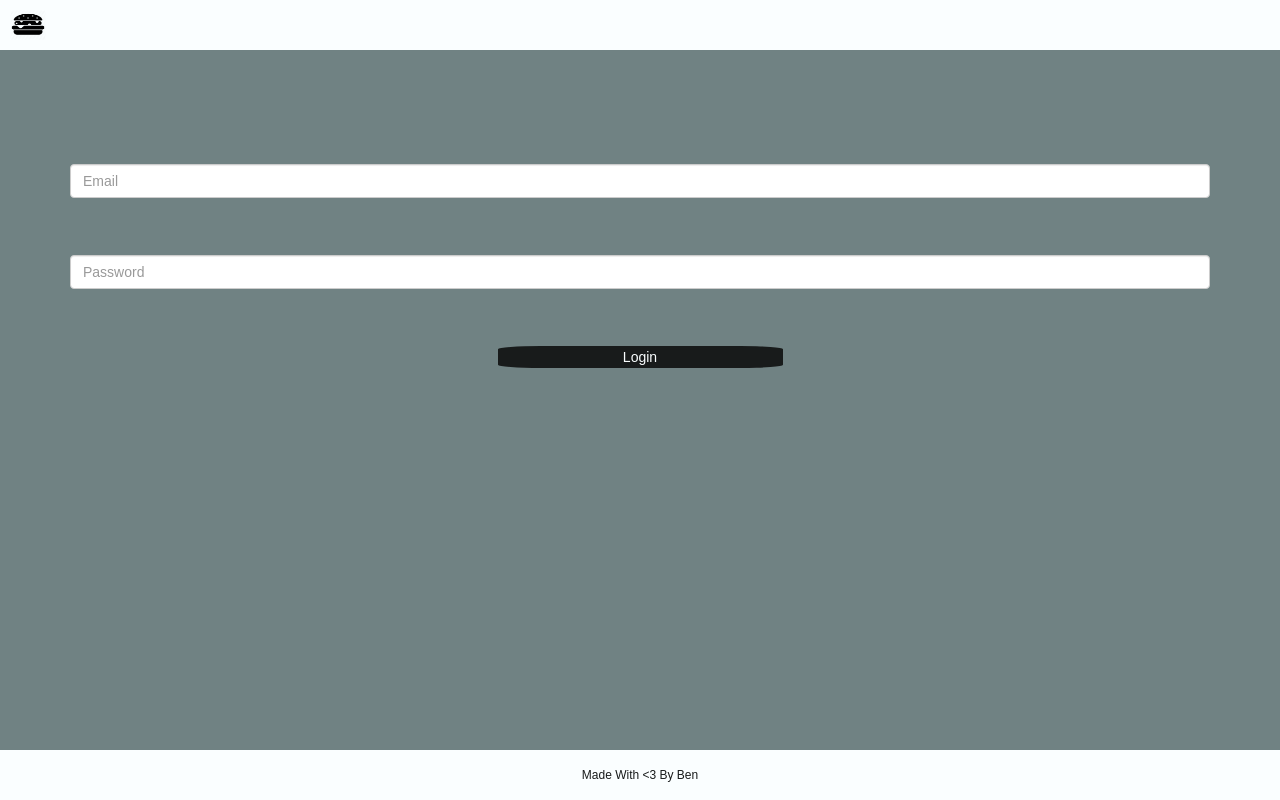
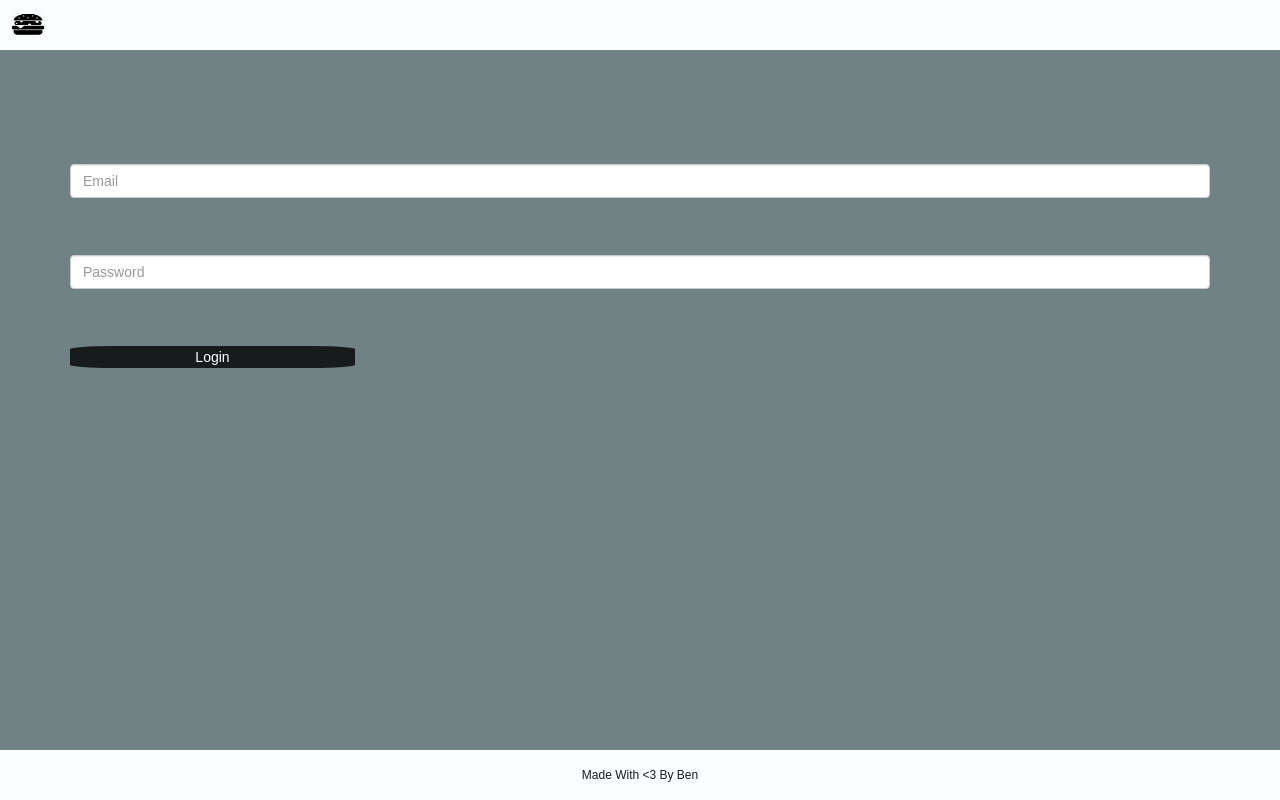
Before and after one commit to bennaflynn/ReactPWA, a React (Create React App) app in the folder bens-budget-react/: page / in a window 1280 px wide. Built offline with nearby package versions, Linux system fonts and the light colour scheme.

Commit message:
Menu now closes when you go to one of the links

```diff
--- a/bens-budget-react/src/components/Header.js
+++ b/bens-budget-react/src/components/Header.js
@@ -110,6 +110,7 @@ class Header extends Component {
             customBurgerIcon={<img src='./hamburger.png'/>}
             customCrossIcon={ <img src='./x.png' />}
             width={'75%'}
+            isOpen={showLinks}
             >
                 {links.map(result => (
                     <div
@@ -117,11 +118,14 @@ class Header extends Component {
                     className=''
                     >
                         <Link to={result.path}
-                        onClick={() => this.setState({showLinks:false})}> {result.name} </Link>
+                        onClick={() => this.setState({
+                            showLinks:false
+                            })}> {result.name} </Link>
                     </div>
                 ))}
 
-                <a style={{cursor: 'pointer'}} onClick={() => this.logout()}>Logout</a>
+                <a style={{cursor: 'pointer'}}
+                onClick={() => this.logout()}>Logout</a>
             </Menu>
             </div>
         );
--- a/bens-budget-react/src/components/NewFlow.css
+++ b/bens-budget-react/src/components/NewFlow.css
@@ -1,8 +1,13 @@
 .form-group {
     margin-top:10%;
-    text-align: center;
+    text-align: left;
 }
 
 input, button {
     margin-top:5%
 }
+button {
+    background-color: #181B1B;
+    border: #181B1B;
+    color: #FAFEFF;
+}
```
